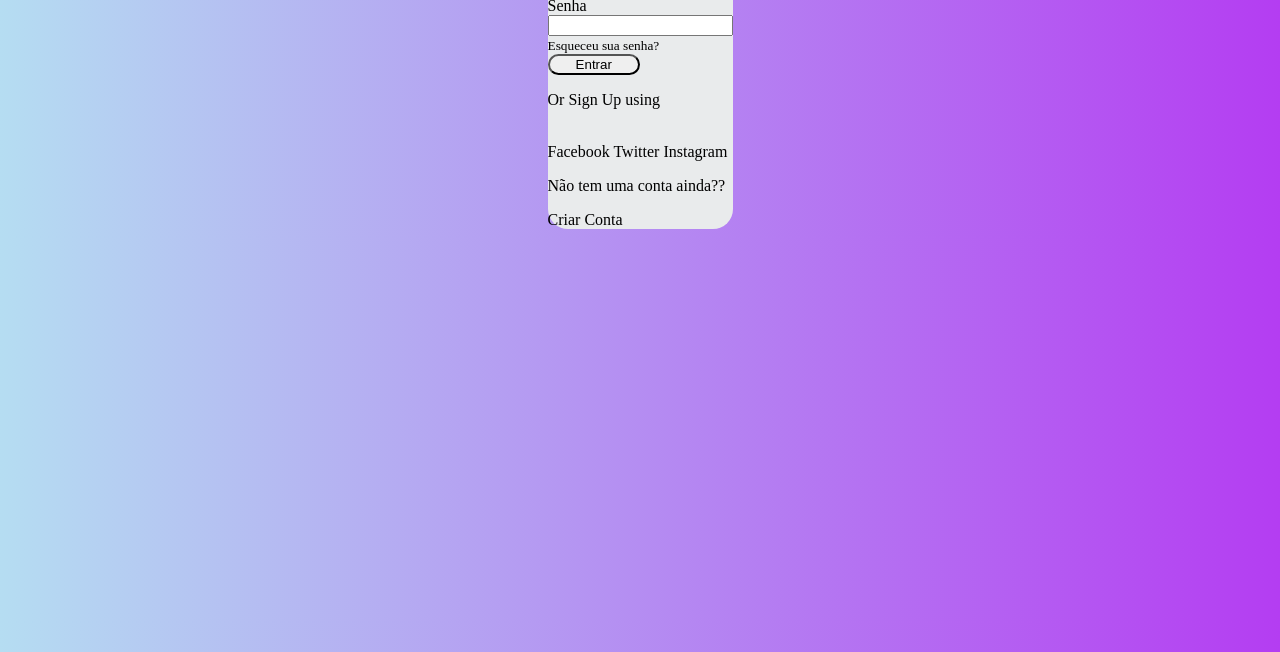
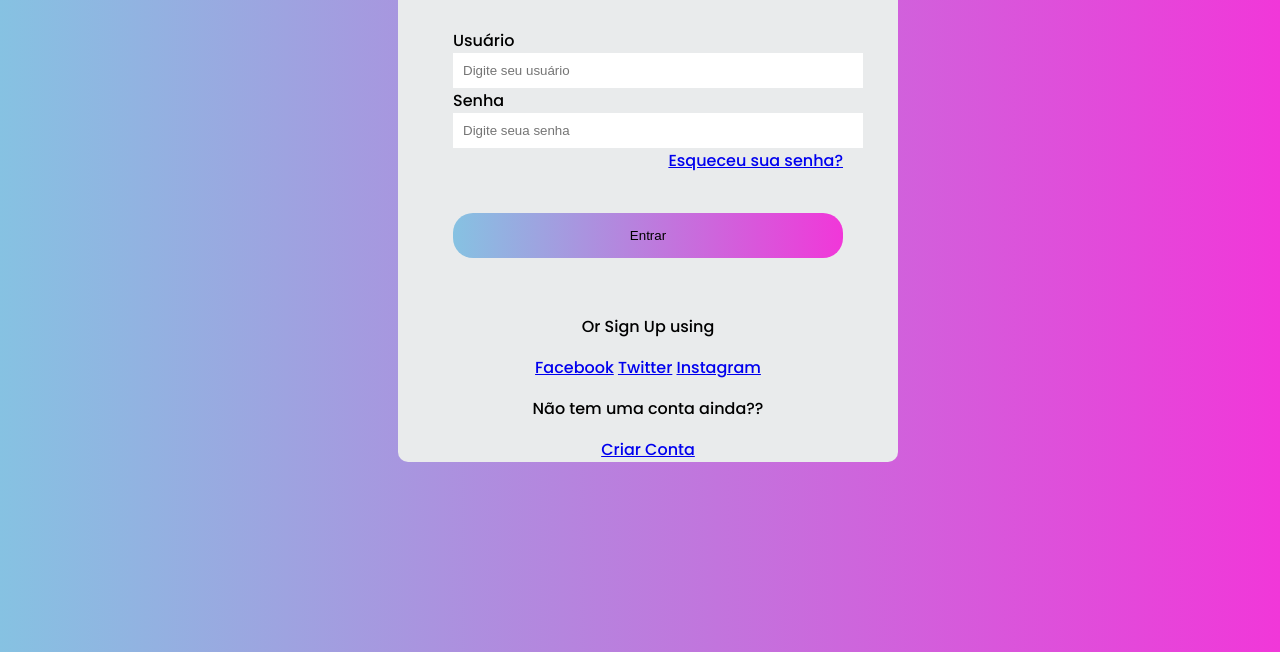
Before and after one commit to LaissaSaraiva/Formulario-de-login, a plain HTML site: page index.html in a window 1280 px wide. Shown: the part 148-800 px from the top of the page. Drawn offline with Linux system fonts and the light colour scheme.

Commit message:
Ajustes no CSS
Classes reclassificadas para melhor ajuste no CSS

```diff
--- a/index.html
+++ b/index.html
@@ -6,35 +6,42 @@
     <meta name="viewport" content="width=device-width, initial-scale=1.0">
     <title>Formulário de Login</title>
     <link rel="stylesheet" href="/style.css">
+    <link rel="preconnect" href="https://fonts.googleapis.com">
+<link rel="preconnect" href="https://fonts.gstatic.com" crossorigin>
+<link href="https://fonts.googleapis.com/css2?family=Poppins:wght@300;500;600&display=swap" rel="stylesheet">
 </head>
-<body class="pagina">
+<body class="container">
     <div >
-        <div class="container">
+        <div class="conteudo">
             <div class="titulo">
                 <h1>Login</h1><br>
             </div>
 
             <div class="formulario">
-                <label for="email">Email</label><br>
-                <input type="email" id="email"><br>
+                <label for="email">Usuário</label><br>
+                <input type="email" id="email" class="entrada" placeholder="Digite seu usuário"><br>
                 <label for="senha">Senha</label><br>
-                <input type="password" id="senha"><br>
-                <a><small>Esqueceu sua senha?</small></a><br>
+                <input type="password" id="senha" class="entrada" placeholder="Digite seua senha"><br>
+
+                <div class="senha-esquecida">
+                    <a href="#">Esqueceu sua senha?</a>
+                </div>
             </div>
-            <div >
+
+            <div class="div-botao">
                 <button type="submit" class="botao">Entrar</button><br>
             </div>
 
-            <div>
-                <p>Or Sign Up using</p><br>
+            <div class="entrar">
+                <p>Or Sign Up using</p>
 
-                <a>Facebook</a>
-                <a>Twitter</a>
-                <a>Instagram</a>
+                <a href="#">Facebook</a>
+                <a href="#">Twitter</a>
+                <a href="#">Instagram</a>
             </div>
-            <div>
+            <div class="cadastro">
                 <p>Não tem uma conta ainda??</p>
-                <a>Criar Conta</a>
+                <a href="#">Criar Conta</a>
 
             </div>
 
--- a/style.css
+++ b/style.css
@@ -1,20 +1,56 @@
 
 
-.pagina {
+.container {
+    font-family: 'Poppins', sans-serif;
     display: flex;
     flex-direction: column;
+    background: linear-gradient(90deg, #86c2e2, #f137d9);
+    justify-content: center;
+    width: 100%;
     align-items: center;
-    background: linear-gradient(90deg, #b5ddf2, #b43df2);
-}
-
-.container {
-    background: #e9ebec;
-    border-radius: 20px;
+    text-align: center;
 
 }
 
+.conteudo {
+    margin-top: 8px;
+    align-items: center;
+    background: #e9ebec;
+    border-radius: 10px;
+    width: 500px;
+    box-sizing: border-box;
+    padding: 0 55px;
+
+}
+
+.formulario {
+    text-align: left;
+
+}
+
+.titulo{
+    font-size: 18px;
+    font-weight: 600;
+
+    padding: 20px 0 10px 0;
+    box-sizing: border-box;
+
+}
+.entrada {
+    width: 100%;
+    padding: 10px;
+    border: none;
+
+}
+.senha-esquecida {
+    text-align: right;
+}
+
 .botao {
-    text-align: center;
+    margin: 40px 0;
+    border: none;
+    background:linear-gradient(90deg, #86c2e2, #f137d9);
     border-radius: 20px;
-    width: 50%;
+    width: 100%;
+    padding: 15px;
 }
```
